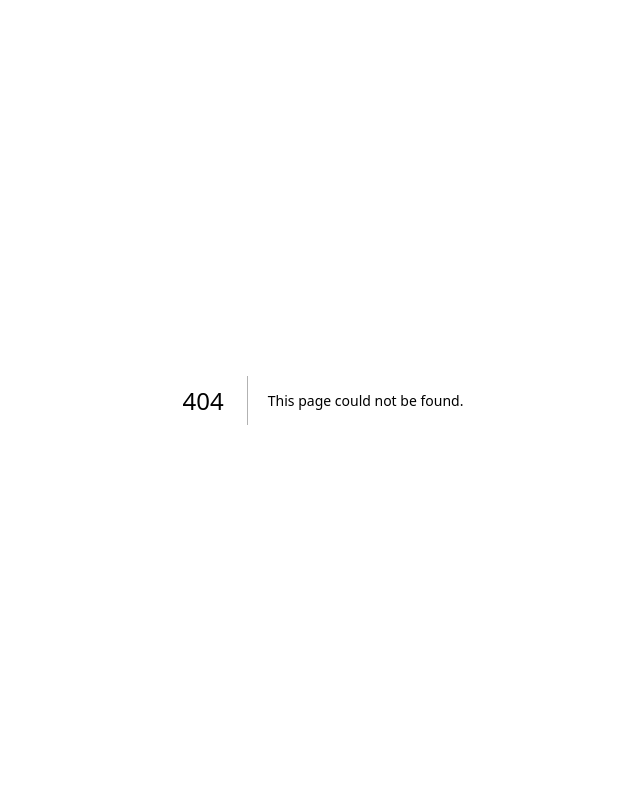
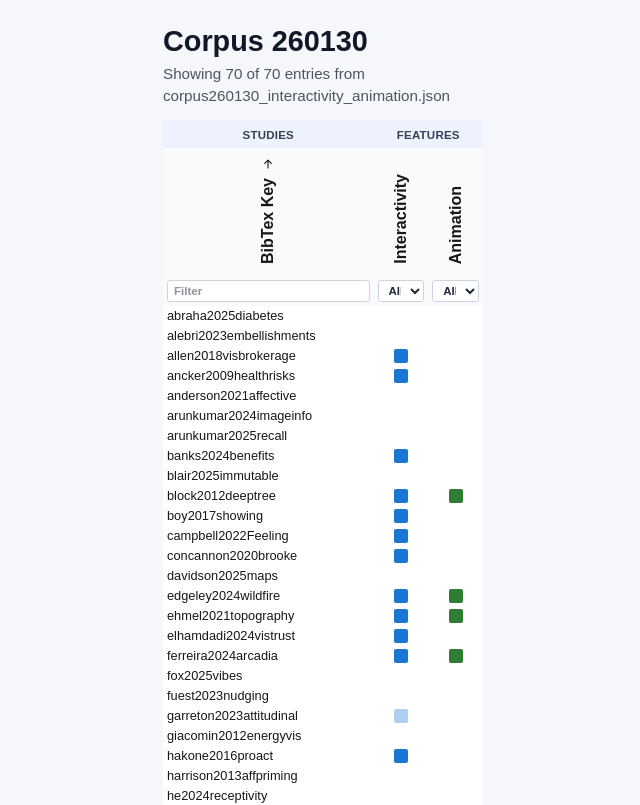
Before and after one commit to roxziman/AVSTAR, a Next.js app in the folder jakobs-toolbox/: page /table in a window 1280 px wide. Before the commit this address had no page. Shown: the top 805 px of the page, without its empty margins (317-957 px from the left). Built offline with nearby package versions, Linux system fonts and the light colour scheme.

Commit message:
Setup for generalization of table

```diff
--- a/jakobs-toolbox/src/app/page.tsx
+++ b/jakobs-toolbox/src/app/page.tsx
@@ -65,7 +65,7 @@ export default function Home() {
         </section>
         <section className="border-t mt-4 pt-2">
           <h1 className="text-3xl font-semibold tracking-tight">Extra Pages</h1>
-          <a className="text-blue-500" href="/table-test">Table Test</a>
+          <a className="text-blue-500" href="/table">Table Test</a>
         </section>
       </main>
     </div>
--- /dev/null
+++ b/jakobs-toolbox/src/app/table/page.tsx
@@ -0,0 +1,7 @@
+"use client";
+
+import Table from "./table";
+
+export default function TableTestPage() {
+    return <Table />
+}
--- a/jakobs-toolbox/src/app/table-test/page.tsx
+++ b/jakobs-toolbox/src/app/table/table.tsx
@@ -70,7 +70,7 @@ function getColumnGroup(column: ColumnId): "Studies" | "Features" {
     return "Features";
 }
 
-export default function TableTestPage() {
+export default function Table() {
     const [rows, setRows] = useState<CorpusRow[]>([]);
     const [loading, setLoading] = useState(true);
     const [error, setError] = useState<string | null>(null);
@@ -391,7 +391,7 @@ export default function TableTestPage() {
                                 {sortedRows.map((row, index) => (
                                     <tr
                                         key={`${row["BibTex Key"] ?? "row"}-${index}`}
-                                        className={isRowHighlighted(row, index) ? "row-highlighted" : ""}
+                                        className={`${hoveredRow === index ? "row-highlighted-mouse" : ""} ${isRowHighlighted(row, index) ? "row-highlighted" : ""}`}
                                         onMouseEnter={() => setHoveredRow(index)}
                                         onMouseLeave={() => setHoveredRow(null)}
                                     >
@@ -514,6 +514,9 @@ export default function TableTestPage() {
                     font-weight: 700;
                     line-height: 1.1;
                 }
+                .row-highlighted-mouse {
+                    background: rgba(25, 118, 210, 0.14);
+                }
                 .highlight-mode tr:not(.row-highlighted) td {
                     opacity: 0.4;
                 }
```
Also changed, not shown: jakobs-toolbox/src/app/table/page-backup.tsx (renamed from jakobs-toolbox/src/app/table-test/page-backup.tsx).
